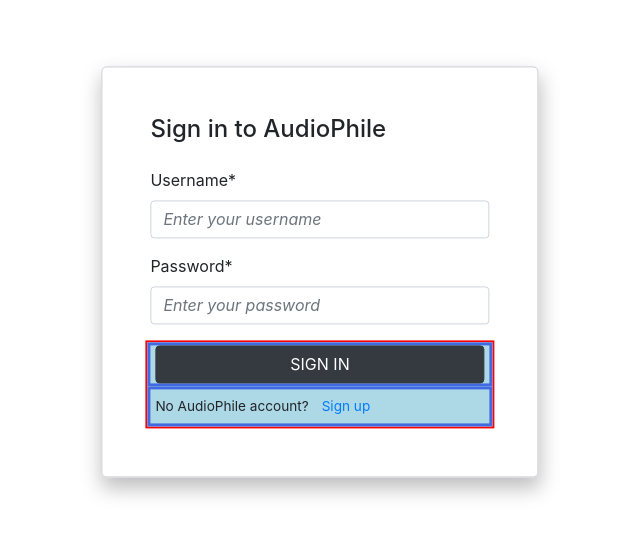
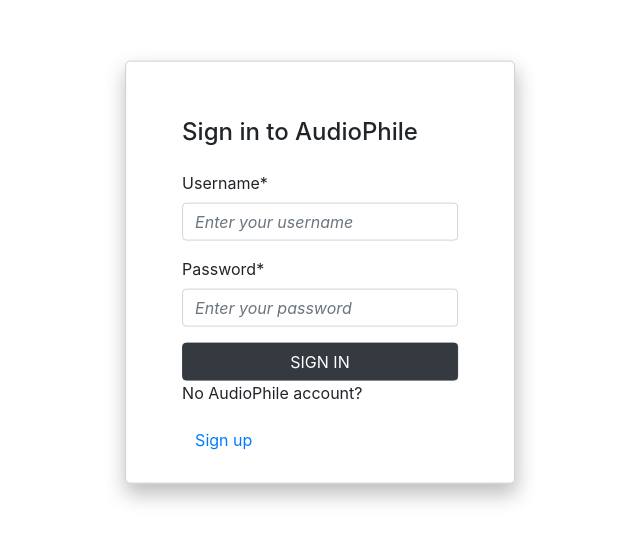
Before and after one commit to debersole81/audiophile, a React (Create React App) app: page /search in a window 1280 px wide. Shown: the part 128-670 px from the top of the page, without its empty margins (320-960 px from the left). Built offline with nearby package versions, Linux system fonts and the light colour scheme.

Commit message:
Adjust padding for form rulesets

```diff
--- a/src/App.css
+++ b/src/App.css
@@ -1,12 +1,12 @@
 /* #region Row and Column visualization styles. For assisting with layout only */
-.row {
+/* .row {
   border: solid 2px red;
 }
 
 .col {
   border: solid 3px royalblue;
   background: lightblue;
-}
+} */
 /* #endregion Row and Column visualization styles. For assisting with layout only */
 
 
@@ -115,7 +115,7 @@
   top: 50%;
   left: 50%;
   transform: translate(-50%, -50%);
-  padding: 3em;
+  padding: 3.5em 3.5em 1.5em 3.5em;
   border: 1px solid #cacdd1;
   border-radius: 5px;
   box-shadow: 1px 10px 20px 1px rgba(0, 0, 0, 0.253);
@@ -126,18 +126,23 @@
   margin-bottom: 1em;
 }
 
-.signin-link {
+.signin-form-row {
+  margin-top: 3em;
+}
+
+.signin-link-col {
   display: flex;
   align-items: center;
+  margin-top: 1.2em;
 }
 
-.signin-link>p {
+.signin-link-col>p {
   font-size: .85rem;
   margin-top: auto;
   margin-bottom: auto;
 }
 
-.signin-link>button {
+.signin-link-col>button {
   font-size: .85rem;
   display: flex;
   margin-top: auto;
```
